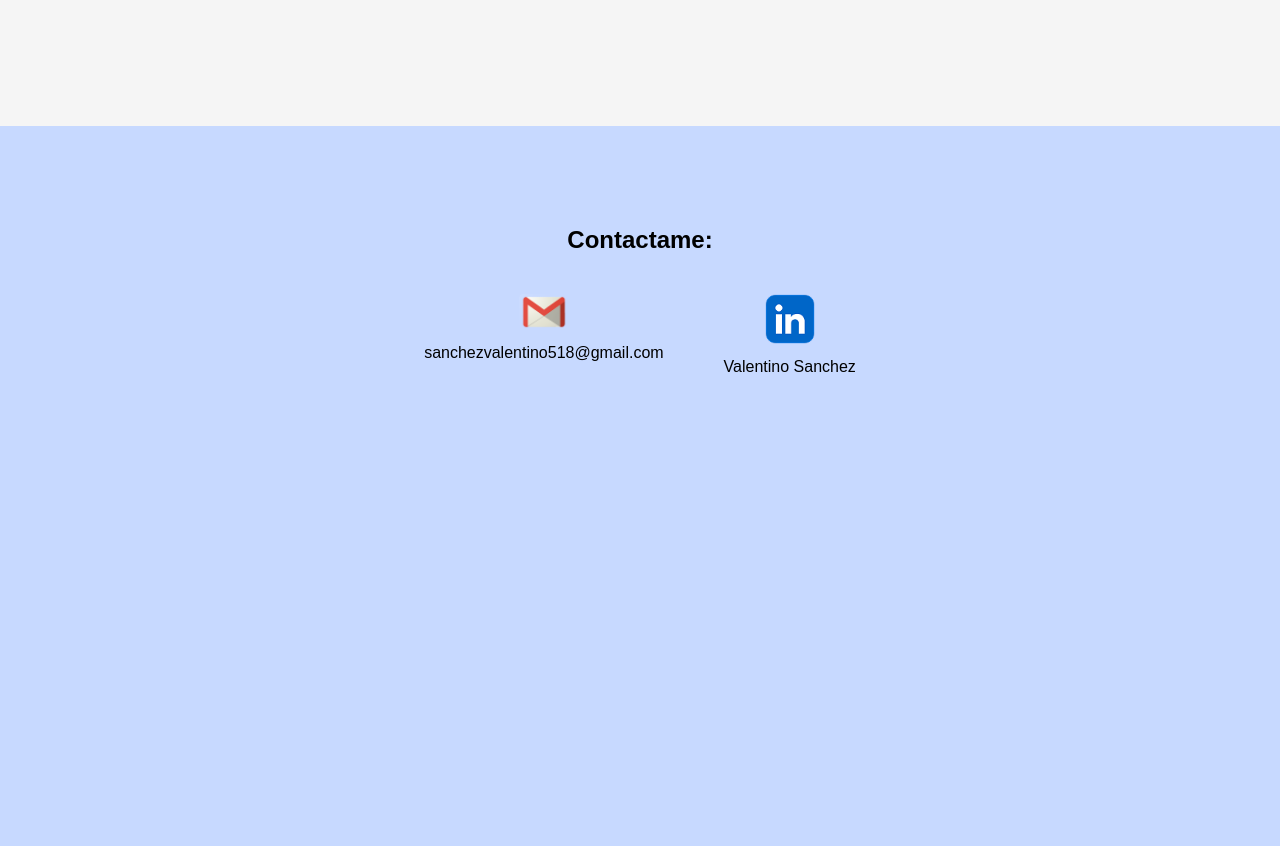
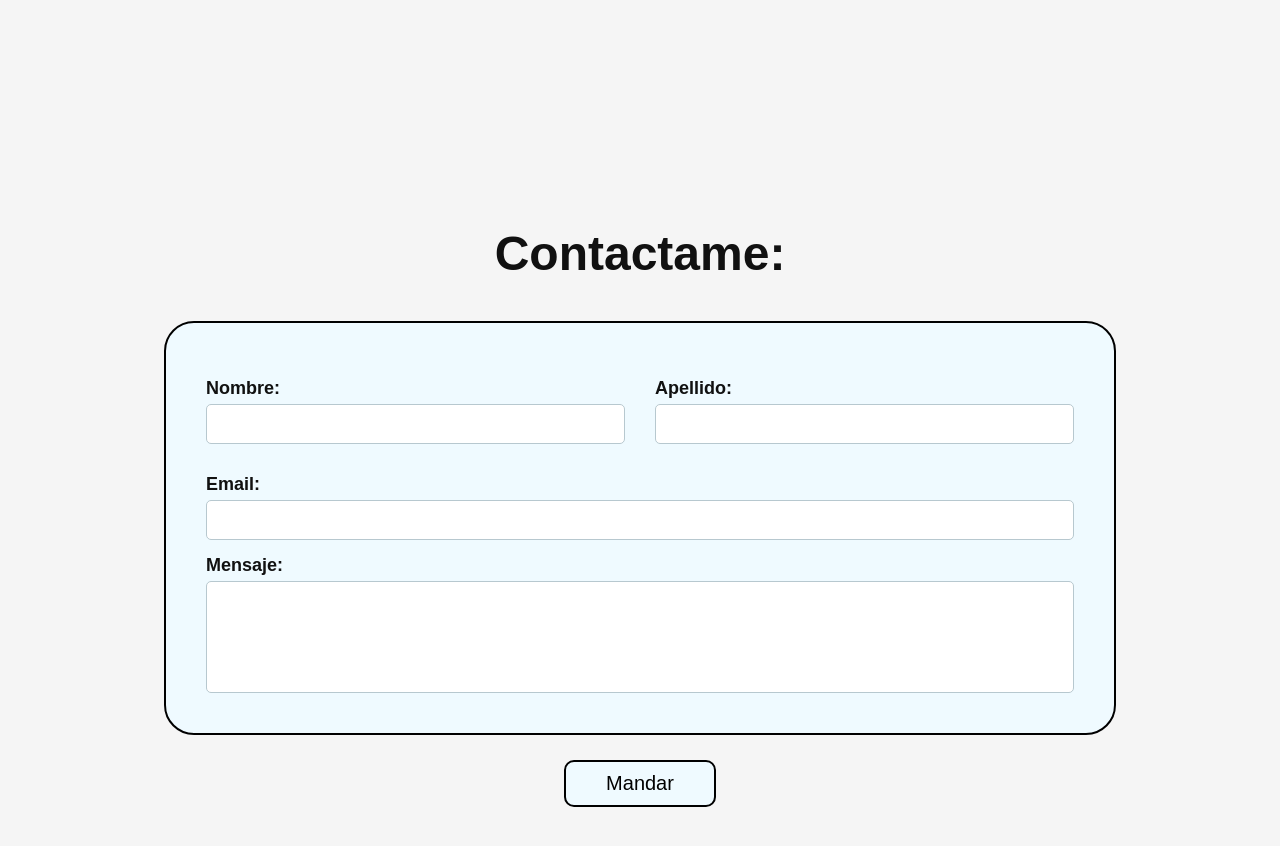
Before and after one commit to Valentino-Sanchez/TP-Portfolio, a React (Create React App) app in the folder tp-portfolio/: page / in a window 1280 px wide. Shown: the part 6040-6886 px from the top of the page. Before the commit the page ends 6496 px from the top, so only its background shows below. Built offline with nearby package versions, Linux system fonts and the light colour scheme.

Commit message:
Contacto hecho

```diff
--- a/tp-portfolio/src/App.css
+++ b/tp-portfolio/src/App.css
@@ -443,27 +443,72 @@ html {
 
 
 
-/* CONTACT */
+/* CONTACTO */
 .contact {
-padding: 80px 20px;
-text-align: center;
-color: #000000;
+    padding: 60px 20px;
+    text-align: center;
+    background-color: #F5F5F5;
 }
 
-.contact-icons {
-display: flex;
-justify-content: center;
-gap: 60px;
-margin-top: 40px;
-flex-wrap: wrap;
+.contact h2 {
+    font-size: 48px;
+    margin-bottom: 40px;
 }
 
-.contact-item img {
-width: 50px;
-margin-bottom: 10px;
+/* Caja del formulario */
+.contact-box {
+    background: #EFFAFF;
+    width: 70%;
+    max-width: 900px;
+    margin: 0 auto;
+    padding: 40px;
+    border-radius: 30px;
+    border: 2px solid black;
+    text-align: left;
 }
 
-.contact-item p {
-font-size: 16px;
-margin: 0;
+/* Filas lado a lado */
+.input-row {
+    display: flex;
+    gap: 30px;
+    margin-bottom: 15px;
 }
+
+/* Grupo label + input */
+.input-group {
+    flex: 1;
+    display: flex;
+    flex-direction: column;
+}
+
+.input-group label {
+    font-size: 18px;
+    font-weight: 600;
+    margin-bottom: 5px;
+    margin-top: 15px;
+}
+
+.input-group input,
+.input-group textarea {
+    padding: 10px;
+    font-size: 16px;
+    border: 1px solid #b7c8cf;
+    border-radius: 5px;
+    background: #ffffff;
+    resize: none;
+}
+
+/* Botón centrado */
+.contact-btn {
+    margin-top: 25px;
+    padding: 10px 40px;
+    font-size: 20px;
+    background: #EFFAFF;
+    border: 2.5px solid black;
+    border-radius: 10px;
+    cursor: pointer;
+}
+
+.contact-btn:hover {
+    background: #93bfe7;
+}
--- a/tp-portfolio/src/App.jsx
+++ b/tp-portfolio/src/App.jsx
@@ -187,7 +187,7 @@ return (
 
 {/* SECCIÓN DETALLADA - CV ANALYTICS */}
 <section id="cv-section" className="cvanalytics-detail">
-  <div id="cv-anchor" style={{ position: "relative", top: "-100px" }}></div>
+<div id="cv-anchor" style={{ position: "relative", top: "-100px" }}></div>
     {/* LOGO CENTRADO */}
     <div className="cvanalytics-title-img">
         <img src={cvanalytics} className="cvanalytics-logo" />
@@ -243,21 +243,42 @@ return (
 
 
 
-    {/* CONTACTO */}
-    <section id="contact" className="contact">
-        <h2>Contactame:</h2>
-        <div className="contact-icons">
-        <div className="contact-item">
-            <img src={gmail} alt="Gmail" />
-            <p>sanchezvalentino518@gmail.com</p>
+{/* CONTACTO */}
+
+<section id="contact" className="contact">
+    <h2>Contactame:</h2>
+
+    <div className="contact-box">
+
+        <div className="input-row">
+            <div className="input-group">
+                <label>Nombre:</label>
+                <input type="text" />
+            </div>
+
+            <div className="input-group">
+                <label>Apellido:</label>
+                <input type="text" />
+            </div>
         </div>
-        <div className="contact-item">
-            <img src={linkedin} alt="LinkedIn" />
-            <p>Valentino Sanchez</p>
+
+        <div className="input-group">
+            <label>Email:</label>
+            <input type="email" />
         </div>
+
+        <div className="input-group">
+            <label>Mensaje:</label>
+            <textarea rows="5"></textarea>
         </div>
-    </section>
+
     </div>
+
+    <button className="contact-btn">Mandar</button>
+</section>
+
+
+</div>
 );
 }
 
```
